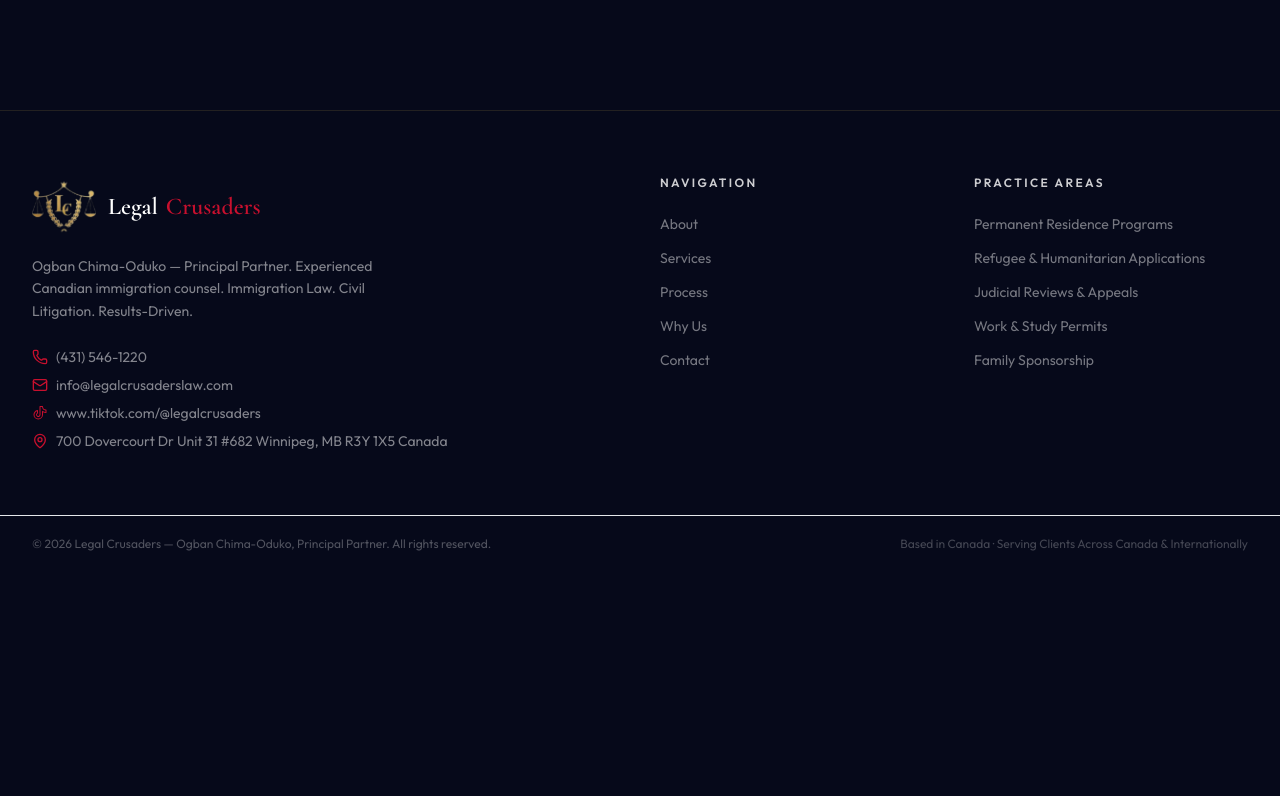
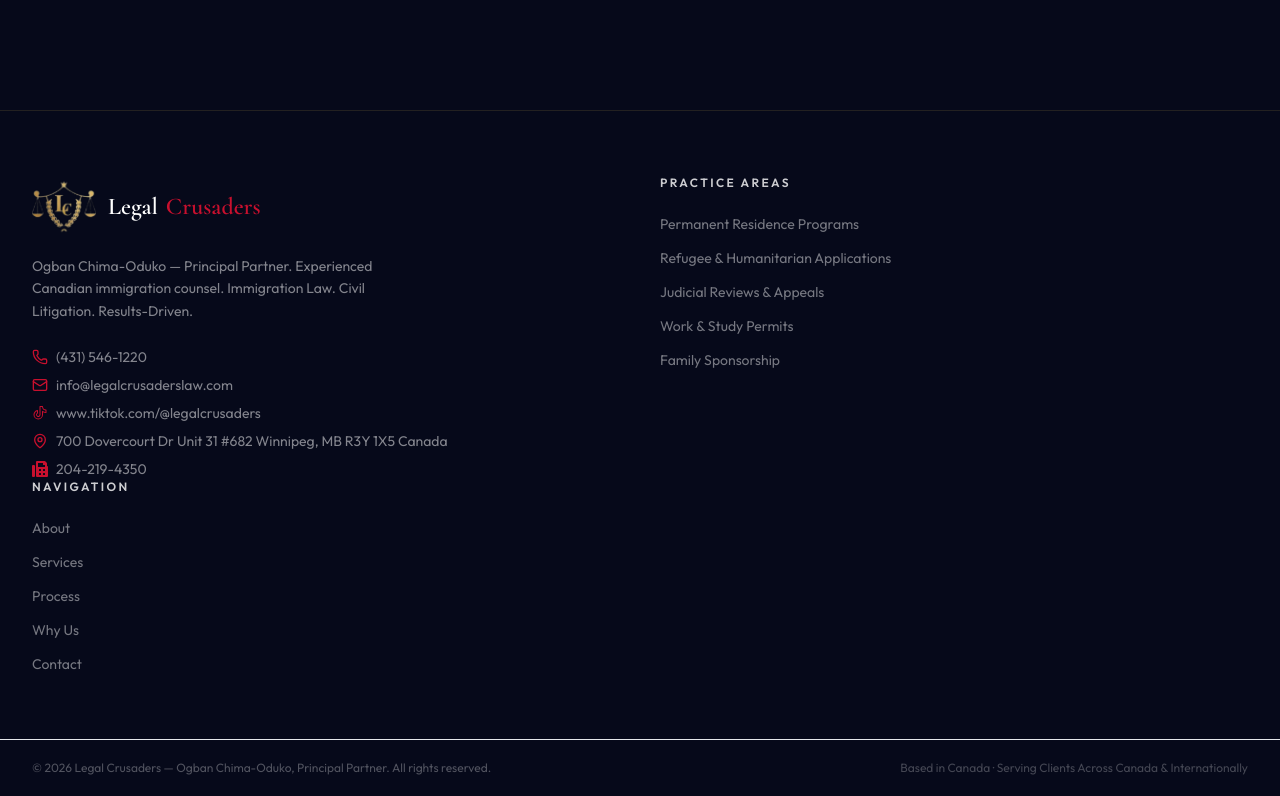
Before and after one commit to chiefDevOvrlrd/legal-crusader, a Next.js app: page / in a window 1280 px wide. Shown: the part 7334-8130 px from the top of the page. Before the commit the page ends 7906 px from the top, so only its background shows below. Built offline with nearby package versions, Linux system fonts and the light colour scheme.

Commit message:
contact update

```diff
--- a/app/components/Footer.tsx
+++ b/app/components/Footer.tsx
@@ -5,6 +5,8 @@
 import {Mail, Phone, MapPin} from 'lucide-react';
 import Image from "next/image";
 import { PiTiktokLogo } from "react-icons/pi";
+import { FaFax } from "react-icons/fa";
+
 
 const FOOTER_NAV = [
   { label: "About", href: "#about" },
@@ -76,11 +78,16 @@
                 <MapPin className="text-crimson w-4 h-4"/>
                 {SITE_META.lawyer.location}
               </a>
+              <a
+                href={`:${SITE_META.lawyer.fax}`}
+                className="flex items-center gap-2 font-body text-white/50 hover:text-gold text-sm transition-colors duration-200"
+              >
+                <FaFax className="text-crimson w-4 h-4"/>
+                {SITE_META.lawyer.fax}
+              </a>
             </div>
-          </div>
 
-          {/* Navigation */}
-          <div>
+            {/* Navigation */}
             <h4 className="font-body text-white/80 text-xs tracking-[0.2em] uppercase mb-5 font-semibold">
               Navigation
             </h4>
```
